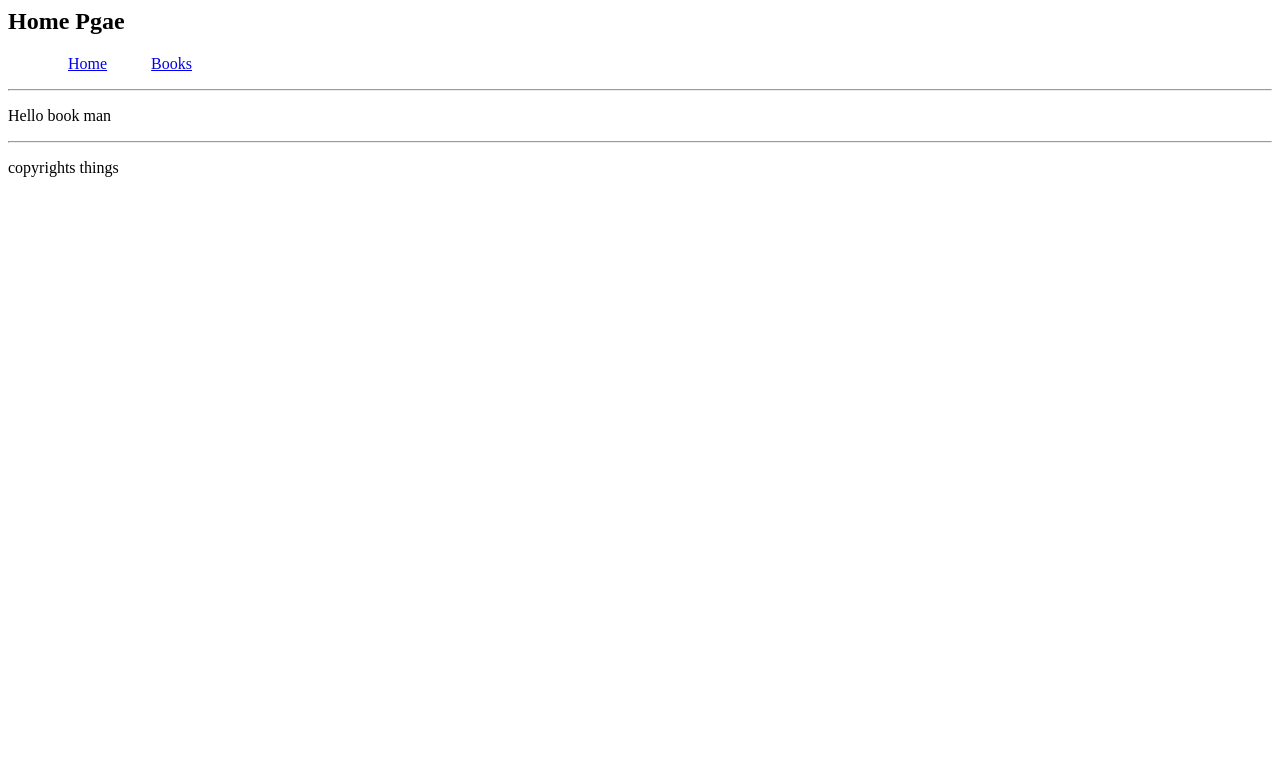
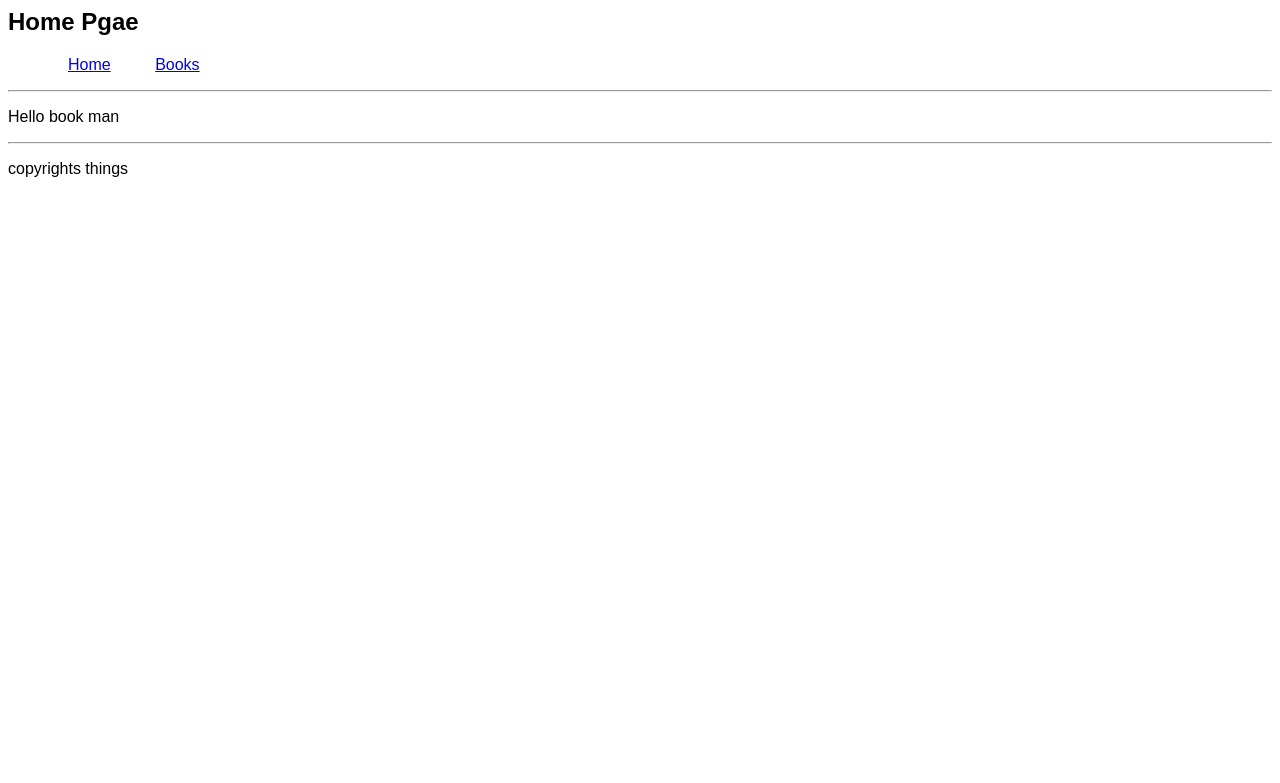
Before and after one commit to Rahimz/ketab, a Django app: page / in a window 1280 px wide. Shown: the top 783 px of the page. Run offline with Django 3.2, Linux system fonts and the light colour scheme.

Commit message:
font family edited

```diff
--- a/ketab/books/templates/base.html
+++ b/ketab/books/templates/base.html
@@ -4,7 +4,9 @@
     .nav-link {
         display: inline;
         padding: 20px;
-    }}
+    }
+    body {
+        font-family: Arial, Helvetica, sans-serif;}
 
 </style>
 </head>
```
